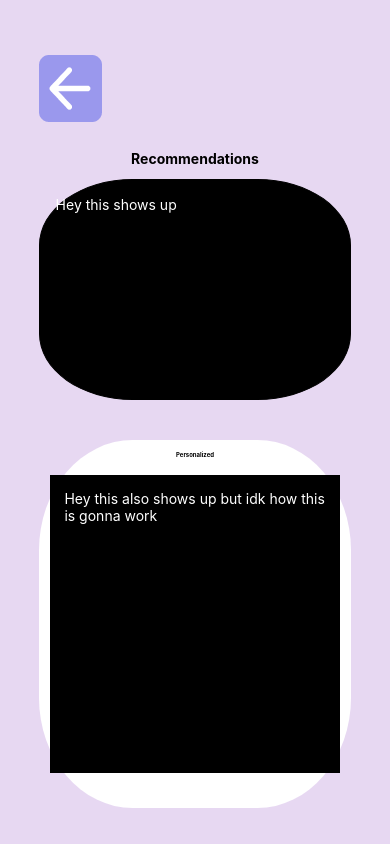
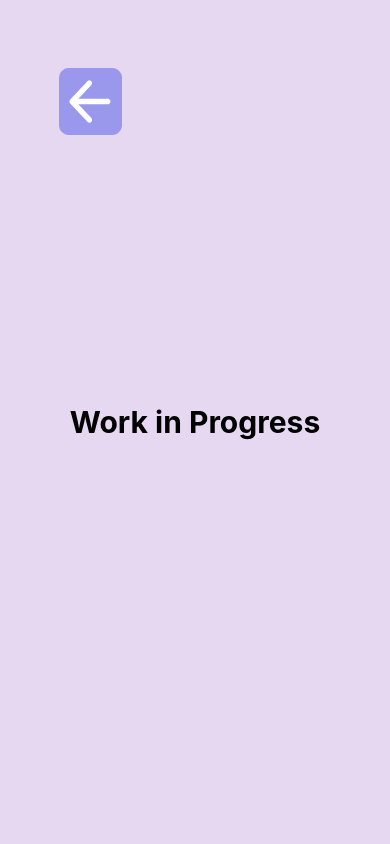
Before and after one commit to quocannguyen/axxess-hackathon-2023, a React Native app: screen / in a window 390 px wide. Built offline with nearby package versions, Linux system fonts and the light colour scheme.

Commit message:
Final From Me

```diff
--- a/App.js
+++ b/App.js
@@ -7,6 +7,6 @@ import { StyleSheet, Text, View } from 'react-native';
 
 export default function App() {
   return (
-    <PersonalizeScreen/>
+    <TrackerScreen/>
   );
 }
--- a/screens/TrackerScreen.js
+++ b/screens/TrackerScreen.js
@@ -9,20 +9,14 @@ const buttonWidth = screenWidth * 0.65;
 export default function TrackerScreen(){
     return (
         <View style={styles.TrackerScreen}>
-            <View style={styles.IconContainer}>
             <View style={styles.BackButton_Image}>
                 <BackButton
                     onPress={() => console.log('Button pressed!')}
                     imageSource={require('../assets/back_button.png')}
                 />
             </View>
-                <View style={styles.add_button}>
-                    <BackButton
-                        onPress={() => console.log('Button pressed!')}
-                        imageSource={require('../assets/add_button.png')}
-                    />
-                </View>
-            <Text>Hello World</Text>
+            <View>
+                <Text style={styles.WorkProgress}>Work in Progress</Text>
             </View>
         </View>
     )
@@ -32,21 +26,22 @@ const styles = StyleSheet.create({
     TrackerScreen: {
         flex: 1,
         backgroundColor: 'rgba(231,216,242,1)',
-        paddingTop: '14%',
-        paddingLeft: '10%',
-        paddingRight: '10%',
-        paddingBottom: '14%',
         display: "flex",
+        justifyContent: 'center',
+        alignItems: 'center',
     },
-    Group337: {
-        display: 'flex',
-        flexDirection: 'column',
+    Back_button: {
+        width: '16%',
+        height: '17%',
+    },
+    BackButton_Image: {
         width: '100%',
-        height: '100%',
-        boxSizing: 'border-box',
+        position: 'absolute',
+        top: '8%',
+        paddingLeft: '15%',
     },
-    IconContainer: {
-        border: 5,
+    WorkProgress: {
+        fontSize: 30,
+        fontWeight: 700,
     }
-
 });
```
Lines whose indentation alone changed are shown as unchanged.
